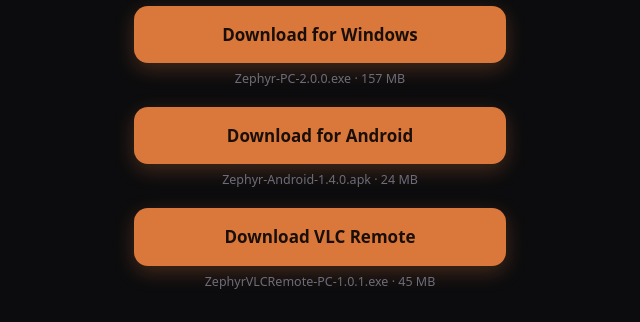
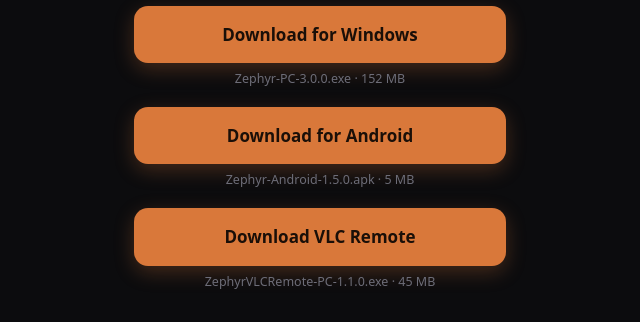
Before and after one commit to MtndaleRedneck/Zephyr, a plain HTML site: page docs/index.html in a window 1280 px wide. Shown: the part 390-712 px from the top of the page, 320-960 px from the left. Drawn offline with Linux system fonts and the light colour scheme; no server answers.

Commit message:
Site: static download links and labels point to the live releases (Player 3.0.0, Android 1.5.0, VLC Remote 1.1.0)

```diff
--- a/docs/index.html
+++ b/docs/index.html
@@ -28,7 +28,7 @@ h1{font-size:34px;font-weight:700;letter-spacing:.2px}
 <img class="logo" src="logo.webp?v=2" width="120" height="120" alt="Zephyr icon">
 <h1>Zephyr</h1>
 <p class="tag">A phone remote app and Zephyr Media Player for Windows, plus VLC phone remote support</p>
-<div class="dl"><div><a class="btn" id="dl-pc" href="https://github.com/MtndaleRedneck/Zephyr/releases/download/player-v2.0.0/Zephyr-PC-2.0.0.exe">Download for Windows</a><div class="ver" id="dl-pc-ver">Zephyr-PC-2.0.0.exe · 157 MB</div></div><div><a class="btn" id="dl-and" href="https://github.com/MtndaleRedneck/Zephyr/releases/download/zephyr-android-v1.4.0/Zephyr-Android-1.4.0.apk">Download for Android</a><div class="ver" id="dl-and-ver">Zephyr-Android-1.4.0.apk · 24 MB</div></div><div><a class="btn" id="dl-vlc" href="https://github.com/MtndaleRedneck/Zephyr/releases/download/vlc-remote-v1.0.1/ZephyrVLCRemote-PC-1.0.1.exe">Download VLC Remote</a><div class="ver" id="dl-vlc-ver">ZephyrVLCRemote-PC-1.0.1.exe · 45 MB</div></div></div>
+<div class="dl"><div><a class="btn" id="dl-pc" href="https://github.com/MtndaleRedneck/Zephyr/releases/download/player-v3.0.0/Zephyr-PC-3.0.0.exe">Download for Windows</a><div class="ver" id="dl-pc-ver">Zephyr-PC-3.0.0.exe · 152 MB</div></div><div><a class="btn" id="dl-and" href="https://github.com/MtndaleRedneck/Zephyr/releases/download/zephyr-android-v1.5.0/Zephyr-Android-1.5.0.apk">Download for Android</a><div class="ver" id="dl-and-ver">Zephyr-Android-1.5.0.apk · 5 MB</div></div><div><a class="btn" id="dl-vlc" href="https://github.com/MtndaleRedneck/Zephyr/releases/download/vlc-remote-v1.1.0/ZephyrVLCRemote-PC-1.1.0.exe">Download VLC Remote</a><div class="ver" id="dl-vlc-ver">ZephyrVLCRemote-PC-1.1.0.exe · 45 MB</div></div></div>
 <a class="gh" href="https://github.com/MtndaleRedneck/Zephyr">View on GitHub</a>
 </main>
 <script>
```
